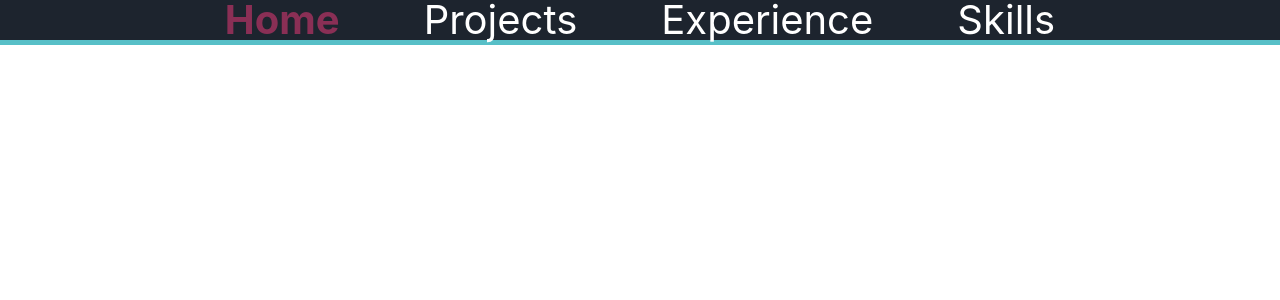
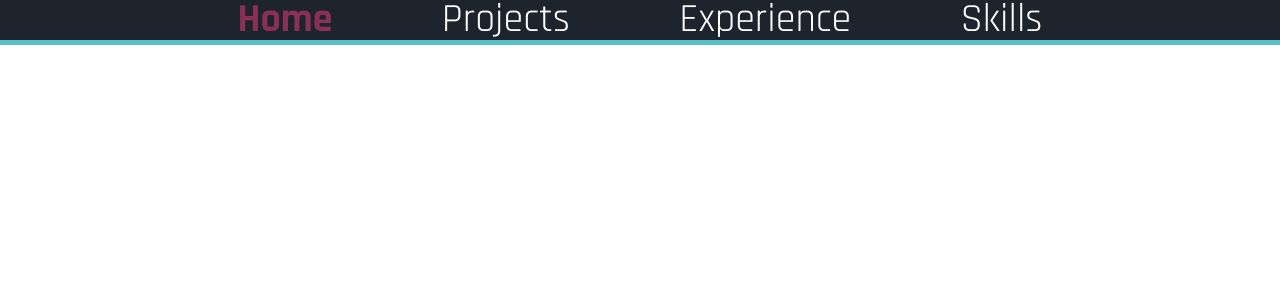
Before and after one commit to jnhthomp/Portfolio, a React (Create React App) app: page / in a window 1280 px wide. Shown: the top 300 px of the page. Built offline with nearby package versions, Linux system fonts and the light colour scheme.

Commit message:
Add Rajdhani font

```diff
--- a/src/index.css
+++ b/src/index.css
@@ -1,3 +1,6 @@
+/* Rajdhani Google Font import*/
+@import url('https://fonts.googleapis.com/css2?family=Rajdhani:wght@300;400;500;600;700&display=swap');
+
 /* *Style Reset */
 /* https://piccalil.li/blog/a-modern-css-reset */
 
@@ -53,7 +56,7 @@ svg {
 /* Remove all animations, transitions and smooth scroll for people that prefer not to see them */
 @media (prefers-reduced-motion: reduce) {
   html:focus-within {
-    scroll-behavior: auto;
+    scroll-behavior: smooth;
   }
 
   *,
@@ -70,7 +73,7 @@ svg {
 /* *Base Styles */
 body {
   margin: 0;
-  font-family: -apple-system, BlinkMacSystemFont, 'Segoe UI', 'Roboto', 'Oxygen',
+  font-family: 'Rajdhani', sans-serif, -apple-system, BlinkMacSystemFont, 'Segoe UI', 'Roboto', 'Oxygen',
     'Ubuntu', 'Cantarell', 'Fira Sans', 'Droid Sans', 'Helvetica Neue',
     sans-serif;
   -webkit-font-smoothing: antialiased;
```
